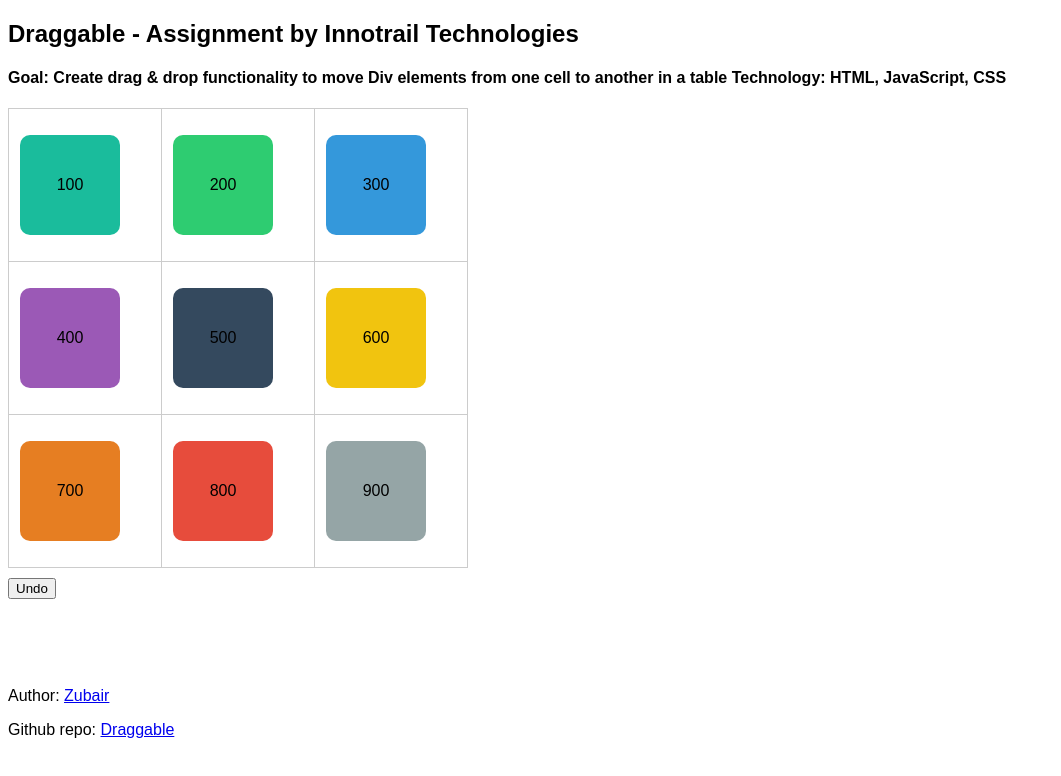
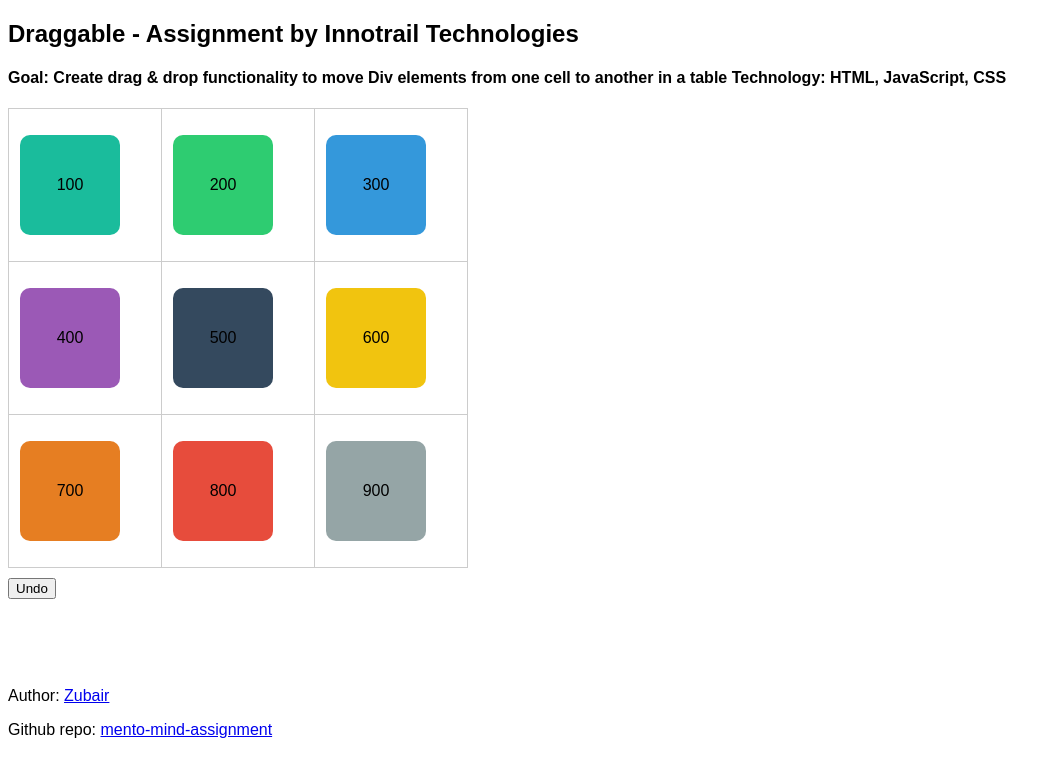
Before and after one commit to syedzubairahmed001/mento-mind-assignment, a plain HTML site: page index.html in a window 1280 px wide. Shown: the whole page, without its empty margins (0-1061 px from the left). Drawn offline with Linux system fonts and the light colour scheme.

Commit message:
updates the github link

```diff
--- a/index.html
+++ b/index.html
@@ -121,7 +121,7 @@
         Author: <a target="_blank" href="https://www.linkedin.com/in/syedzubairahmed001/">Zubair</a>
     </p>
     <p>
-        Github repo: <a target="_blank" href="https://www.linkedin.com/in/syedzubairahmed001/">Draggable</a>
+        Github repo: <a target="_blank" href="https://github.com/syedzubairahmed001/mento-mind-assignment">mento-mind-assignment</a>
     </p>
     <script src="script.js"></script>
   </body>
```
